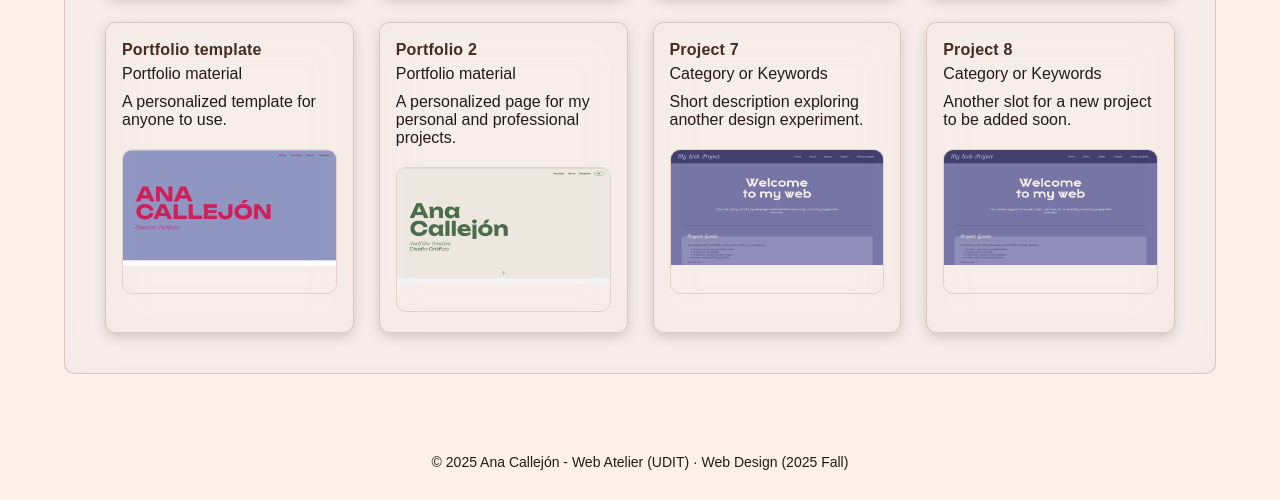
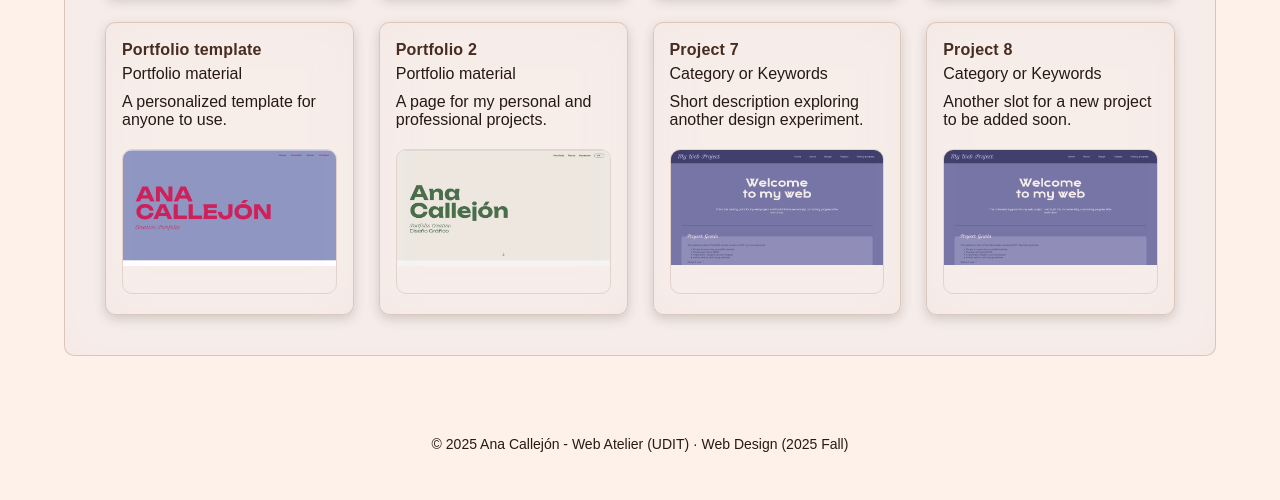
Before and after one commit to anacallejon/advanced-web-design-udit, a website: page projects-page/index.html in a window 1280 px wide. Shown: the part 1161-1661 px from the top of the page. Drawn offline with nearby package versions, Linux system fonts and the light colour scheme; files whose address does not match are found by name; a web font is replaced by a local one.

Commit message:
word-correction2

```diff
--- a/projects-page/index.html
+++ b/projects-page/index.html
@@ -182,7 +182,7 @@
             </a>
             <p class="project-meta">Portfolio material</p>
             <p class="project-desc">
-              A personalized page for my personal and professional projects.
+              A page for my personal and professional projects.
             </p>
             <a
               href="https://anacallejon.github.io/Portfolio_1/"
```
